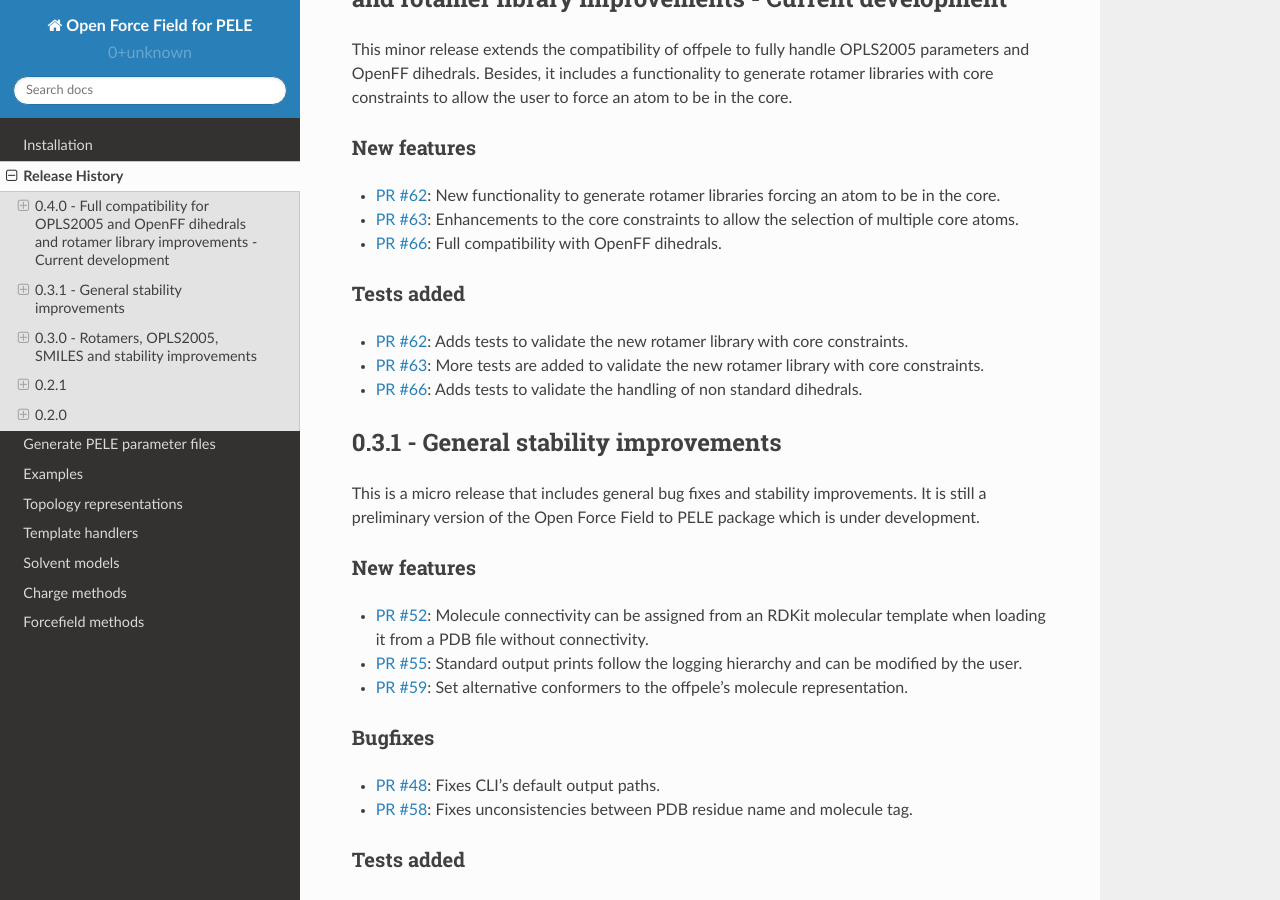
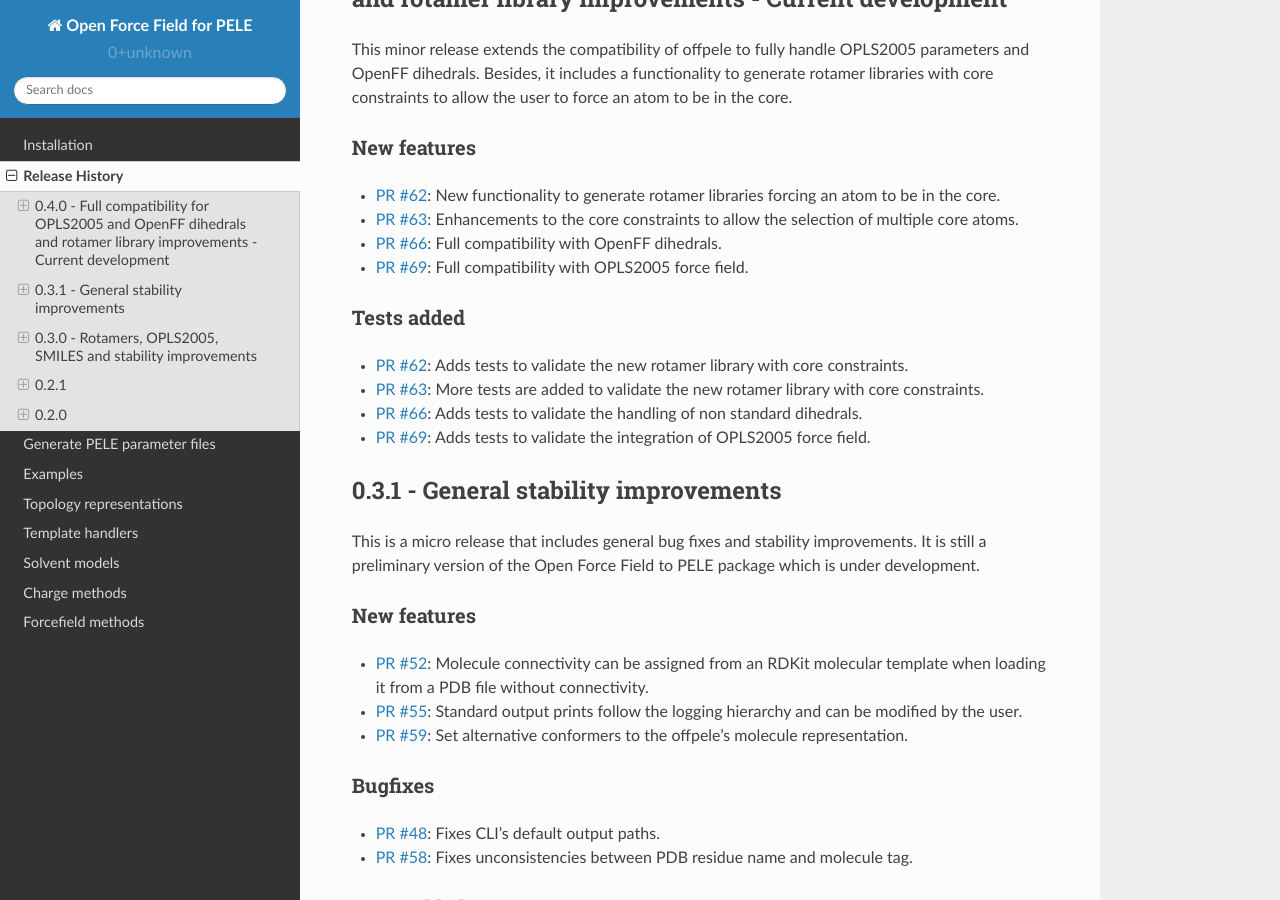
Before and after one commit to martimunicoy/peleffy, a Sphinx documentation site: the page built from docs/releasehistory.rst, in a window 1280 px wide and 900 px high, scrolled down 382 px. Built offline with Sphinx 7.4.7 and the Read the Docs theme 2.0.0, drawn with Linux system fonts in a browser that asks for light colours.

Commit message:
Update releasehistory.rst

```diff
--- a/docs/releasehistory.rst
+++ b/docs/releasehistory.rst
@@ -18,12 +18,14 @@
 - `PR #62 <https://github.com/martimunicoy/offpele/pull/62>`_: New functionality to generate rotamer libraries forcing an atom to be in the core.
 - `PR #63 <https://github.com/martimunicoy/offpele/pull/63>`_: Enhancements to the core constraints to allow the selection of multiple core atoms.
 - `PR #66 <https://github.com/martimunicoy/offpele/pull/66>`_: Full compatibility with OpenFF dihedrals.
+- `PR #69 <https://github.com/martimunicoy/offpele/pull/69>`_: Full compatibility with OPLS2005 force field.
 
 Tests added
 """""""""""
 - `PR #62 <https://github.com/martimunicoy/offpele/pull/62>`_: Adds tests to validate the new rotamer library with core constraints.
 - `PR #63 <https://github.com/martimunicoy/offpele/pull/63>`_: More tests are added to validate the new rotamer library with core constraints.
 - `PR #66 <https://github.com/martimunicoy/offpele/pull/66>`_: Adds tests to validate the handling of non standard dihedrals.
+- `PR #69 <https://github.com/martimunicoy/offpele/pull/69>`_: Adds tests to validate the integration of OPLS2005 force field.
 
 
 0.3.1 - General stability improvements
```
